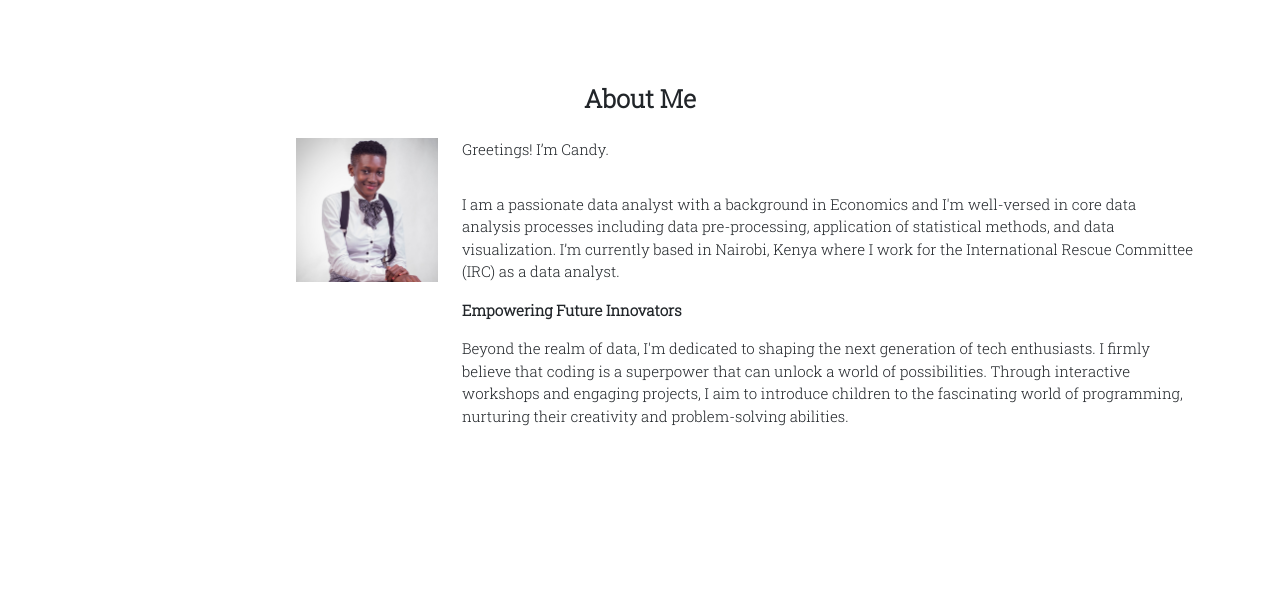
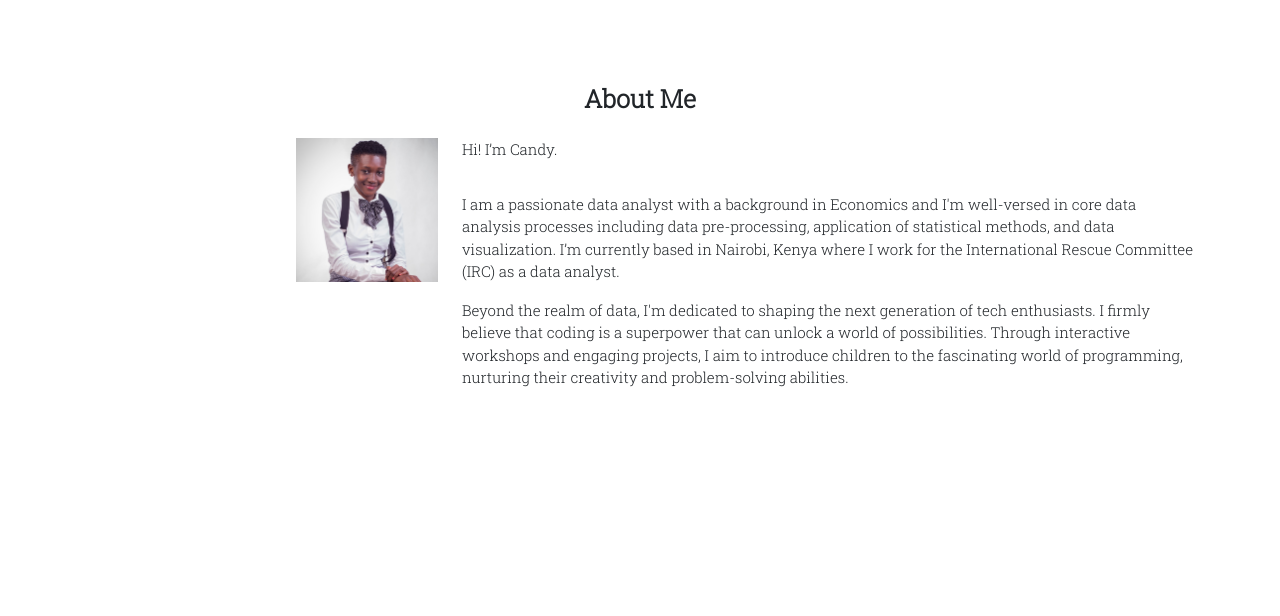
Before and after one commit to okcandy/portfolio, a plain HTML site: page index.html in a window 1280 px wide. Shown: the part 940-1556 px from the top of the page. Drawn offline with nearby package versions, Linux system fonts and the light colour scheme.

Commit message:
Update index.html

```diff
--- a/index.html
+++ b/index.html
@@ -68,7 +68,7 @@
                 </div>
 
                 <div class="col-lg-8">
-                    <p> Greetings! I’m Candy.
+                    <p> Hi! I’m Candy.
                     </p>
                     <div class="row mt-3">
                         <div class="col-md-6">
@@ -80,8 +80,6 @@
                     <div class="row mt-3">
                         <p> I am a passionate data analyst with a background in Economics and I'm well-versed in core data analysis processes including data pre-processing, application of statistical methods, and data visualization. I’m currently based in Nairobi, Kenya where I work for the International Rescue Committee (IRC) as a data analyst.
                         </p>
-                        <p><b> Empowering Future Innovators
-                        </b></p>
                         <p> Beyond the realm of data, I'm dedicated to shaping the next generation of tech enthusiasts. I firmly believe that coding is a superpower that can unlock a world of possibilities. Through interactive workshops and engaging projects, I aim to introduce children to the fascinating world of programming, nurturing their creativity and problem-solving abilities.
                         </p>
                     </div>
```
